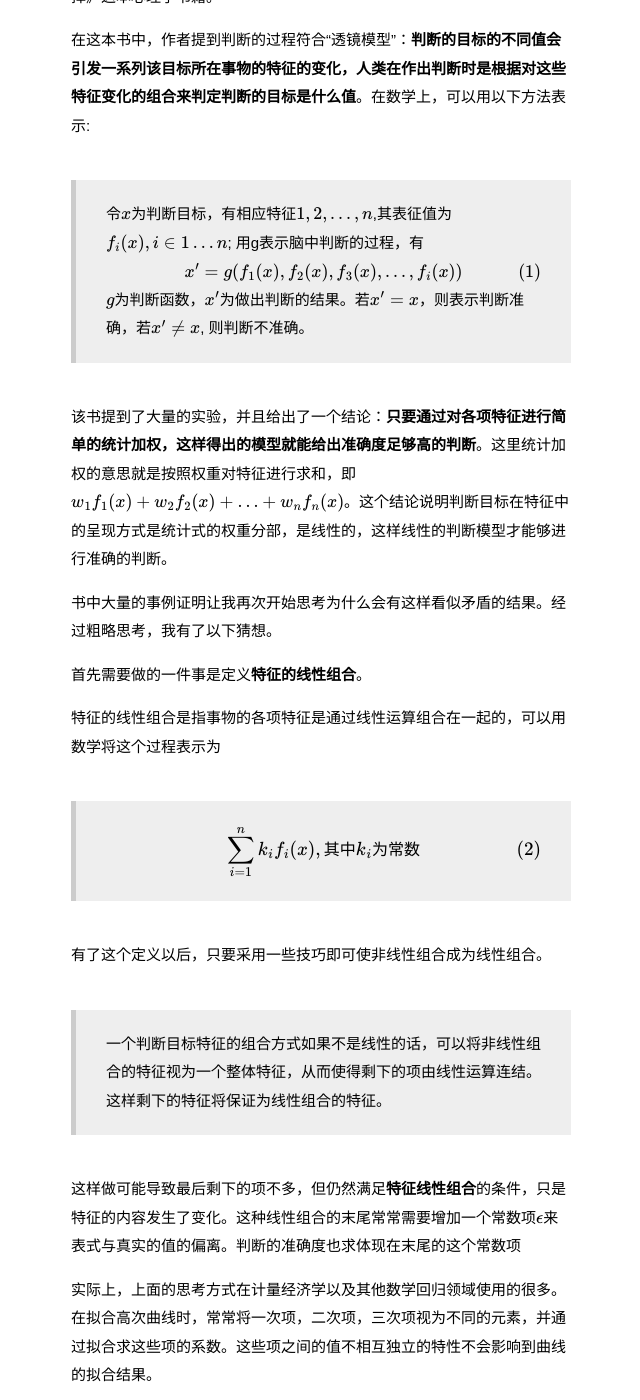
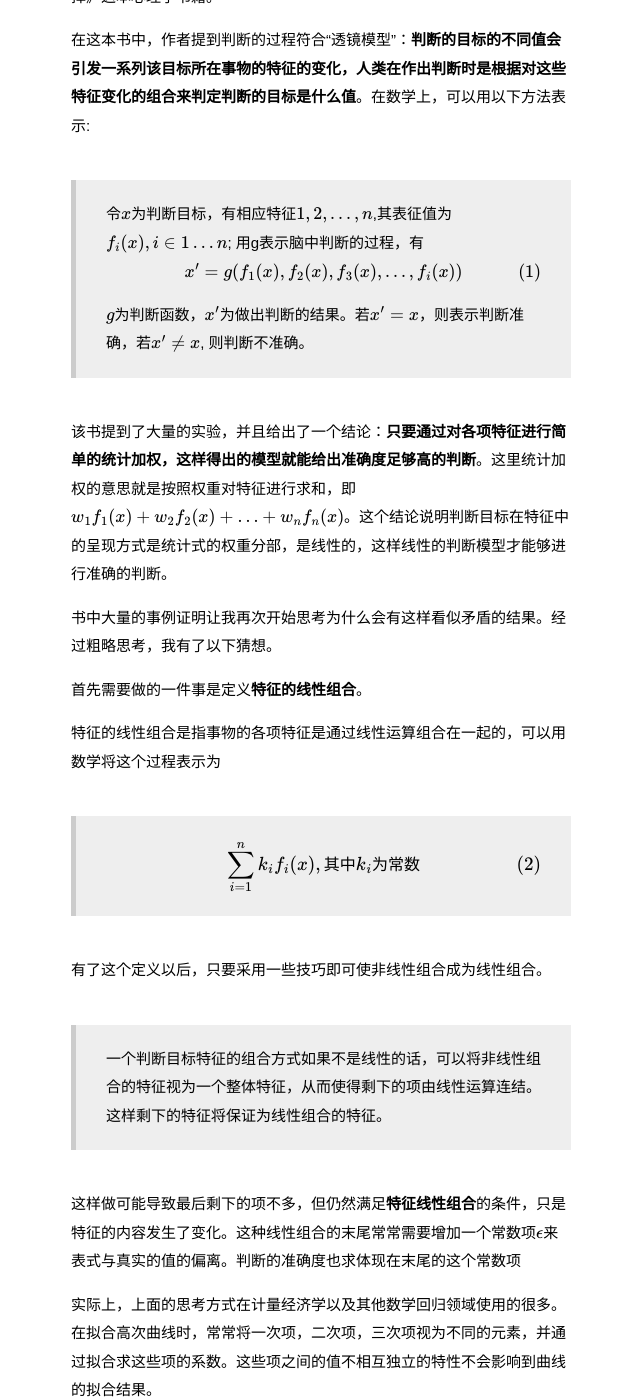
Before and after one commit to psaux0/psaux0.github.io, a Jekyll site: the page built from _posts/2016-2-03-the-world-is-linear.md, in a window 1280 px wide and 1400 px high, scrolled down 500 px. Shown: the whole window, without its empty margins (319-959 px from the left). Built offline with Jekyll 4.4.1, drawn with Linux system fonts in a browser that asks for light colours; some web fonts are replaced; formulas are drawn with MathJax 3.

Commit message:
well ...

```diff
--- a/_posts/2016-2-03-the-world-is-linear.md
+++ b/_posts/2016-2-03-the-world-is-linear.md
@@ -12,9 +12,10 @@ use_math: true
 > 令$x$为判断目标，有相应特征$1,2,...,n$,其表征值为$f_i(x), i \in {1...n}$; 用g表示脑中判断的过程，有
 > $$
 > 	\begin{equation}
->		x' = g(f_1(x),f_2(x),f_3(x),...,f_i(x)) \\
+>		x' = g(f_1(x),f_2(x),f_3(x),...,f_i(x))
 > 	\end{equation}
 > $$
+>
 > $g$为判断函数，$x'$为做出判断的结果。若$x' = x$，则表示判断准确，若$x'\neq x$, 则判断不准确。
 
 该书提到了大量的实验，并且给出了一个结论：**只要通过对各项特征进行简单的统计加权，这样得出的模型就能给出准确度足够高的判断**。这里统计加权的意思就是按照权重对特征进行求和，即$w_1f_1(x) + w_2f_2(x) + ... + w_nf_n(x)$。这个结论说明判断目标在特征中的呈现方式是统计式的权重分部，是线性的，这样线性的判断模型才能够进行准确的判断。
```
Also changed, not shown: other parts of _posts/2016-2-03-the-world-is-linear.md (+1 -1 lines).
